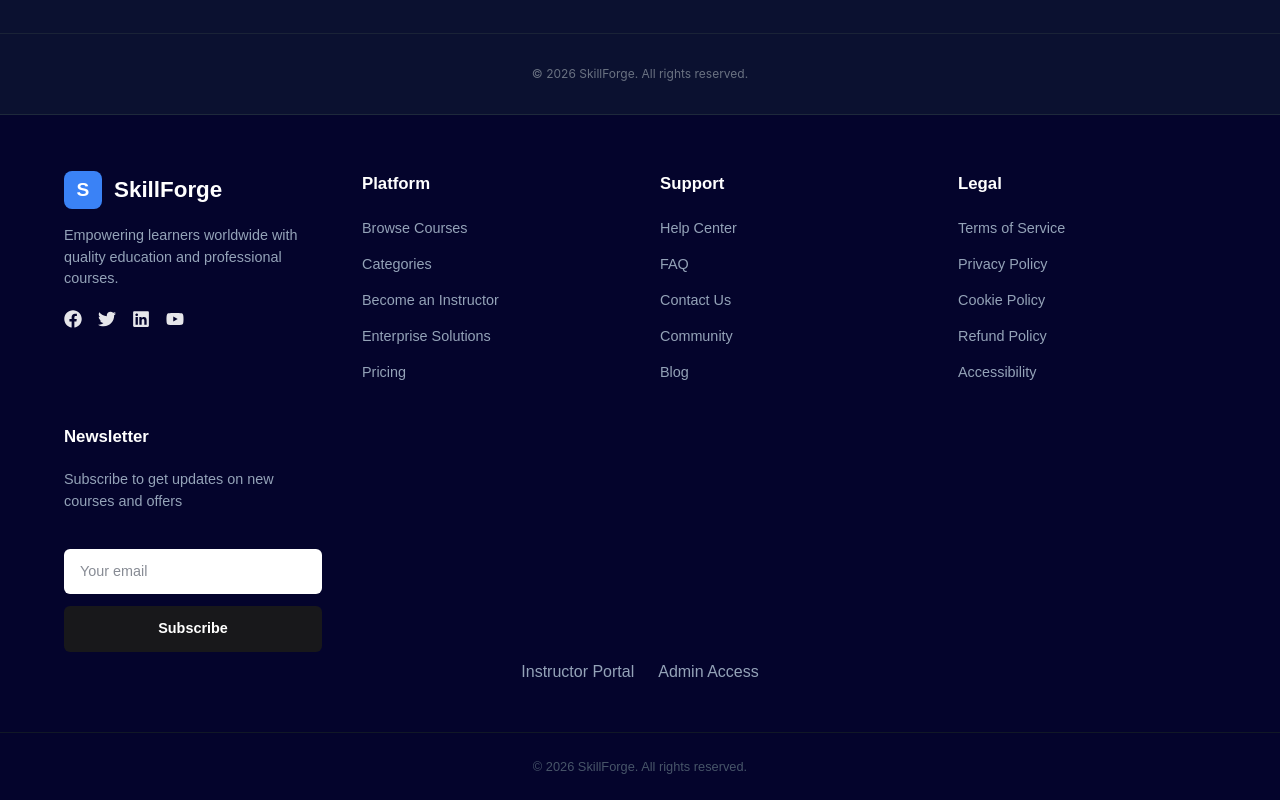
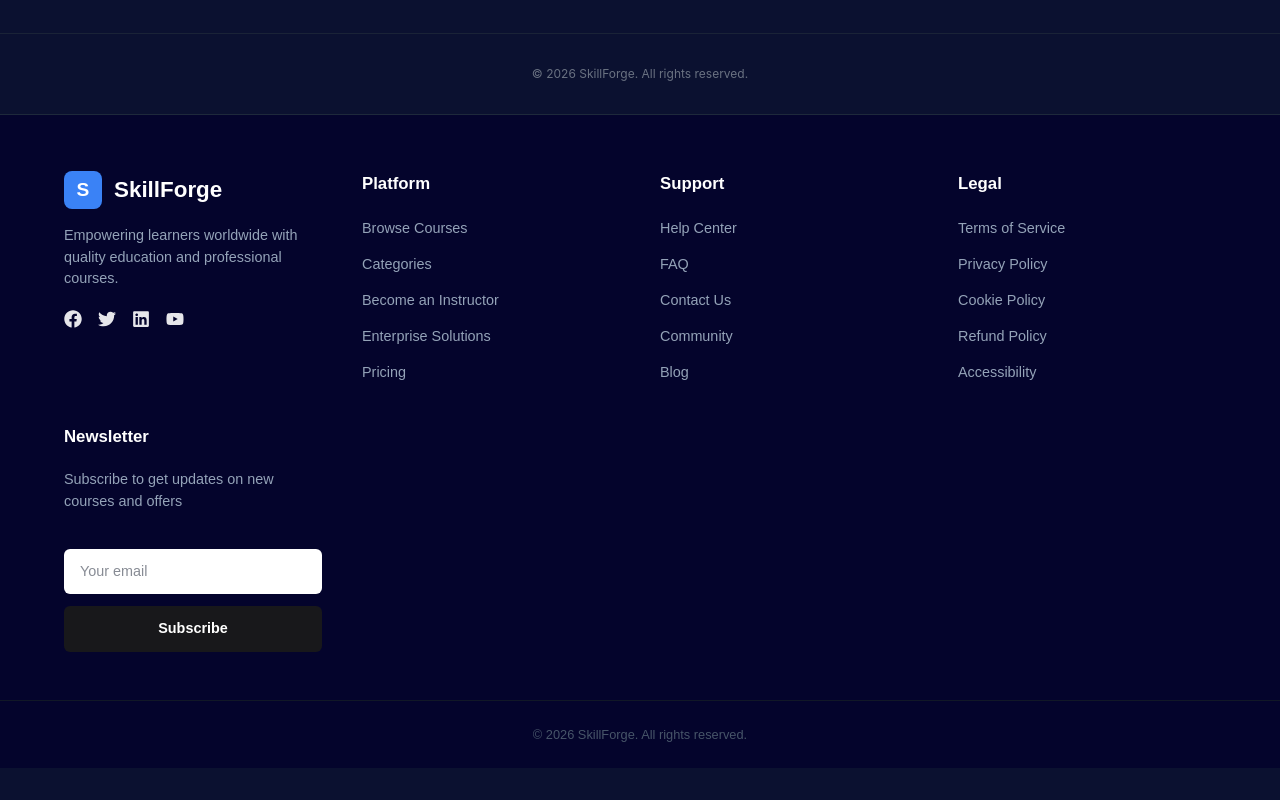
Before and after one commit to PrinceWycliff/skillforge-frontend, a React (Vite) app: page / in a window 1280 px wide. Shown: the part 1654-2454 px from the top of the page. After the commit the page ends 2422 px from the top, so only its background shows below. Built offline with nearby package versions, Linux system fonts and the light colour scheme; no server answers; the HTML template or start-up script is replaced by a standard one.

Commit message:
Changing login location in landing page

```diff
--- a/src/components/Footer.jsx
+++ b/src/components/Footer.jsx
@@ -102,15 +102,7 @@ const Footer = () => {
         </div>
 
       </div>
-       {/* Discreet Portal Links */}
-        <div className="mt-2 flex justify-center gap-6">
-          <Link to="/instructor/login" className="hover:text-gray-400 transition">
-            Instructor Portal
-          </Link>
-          <Link to="/admin/login" className="hover:text-gray-400 transition">
-            Admin Access
-          </Link>
-        </div>
+
 
       <div style={bottomBorderStyle}>
         © {new Date().getFullYear()} SkillForge. All rights reserved.
```
